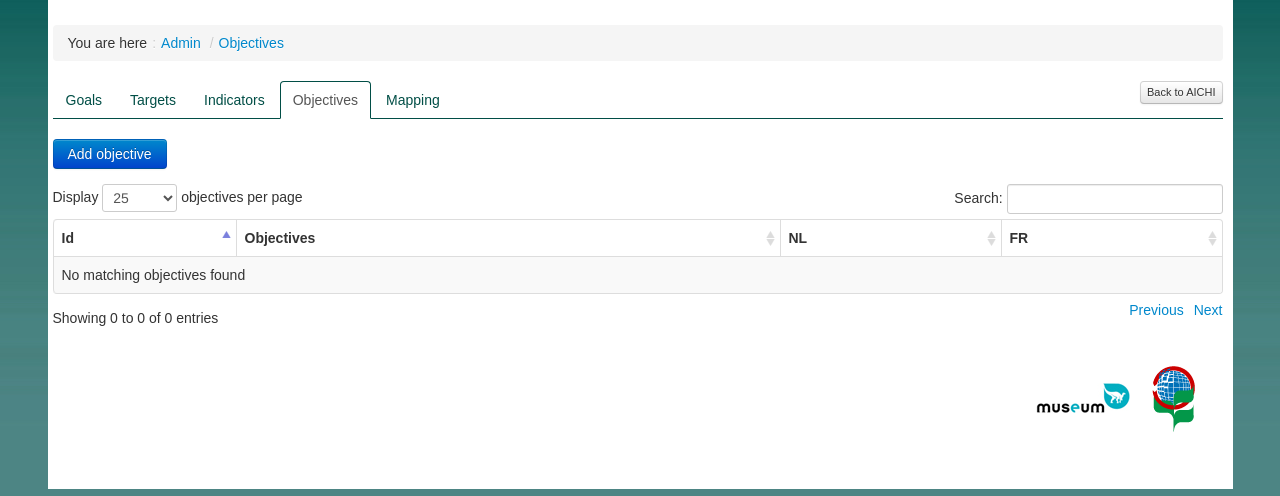
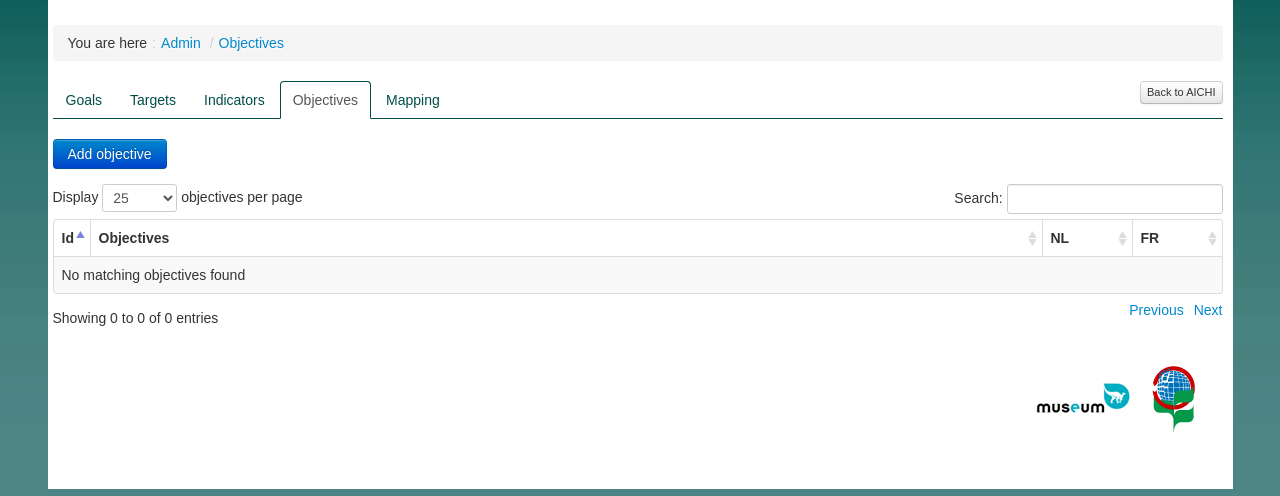
Before and after one commit to eaudeweb/nbsap, a Python web app: template nbsap/templates/objectives/objectives_listing.html in a window 1280 px wide. Shown: the part 101-597 px from the top of the page. Run offline with Jinja, Linux system fonts and the light colour scheme; the template is opened without the code that fills it, so the values that code supplies are empty; some libraries are stand-ins or nearby versions.

Commit message:
fix width for columns on admin/obejctives page, for an empty database

```diff
--- a/nbsap/static/css/style.css
+++ b/nbsap/static/css/style.css
@@ -996,3 +996,16 @@ h1.small {
 #wmd-button-row-en.btn-toolbar {
 	margin-left: 0px;
 }
+
+body .obj-id {
+	width: 20px;
+}
+
+.obj-title {
+	/*width: 935px;*/
+}
+
+.obj-lang1,
+.obj-lang2 {
+	width: 73px;
+}
--- a/nbsap/templates/objectives/objectives_listing.html
+++ b/nbsap/templates/objectives/objectives_listing.html
@@ -28,9 +28,9 @@
 
     <thead>
       <th class="obj-id">{{_('Id')}}</th>
-      <th>{{_('Objectives')}}</th>
-      <th>NL</th>
-      <th>FR</th>
+      <th class="obj-title">{{_('Objectives')}}</th>
+      <th class="obj-lang1">NL</th>
+      <th class="obj-lang2">FR</th>
     </thead>
 
   <tbody>
```
